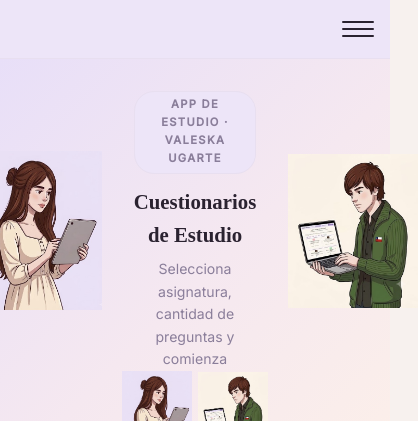
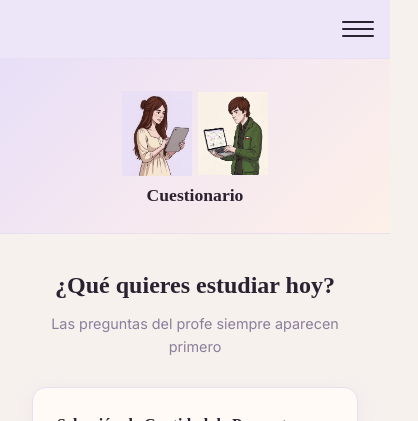
Before and after one commit to ValeskaUgarte/aa-cuestionarios-react, a React (Vite) app: page /cuestionarios in a window 390 px wide. Shown: the top 421 px of the page, 418 px wide, since content can reach past the window. Built offline with nearby package versions, Linux system fonts and the light colour scheme; no server answers.

Commit message:
responsivo

```diff
--- a/src/pages/cuestionario.jsx
+++ b/src/pages/cuestionario.jsx
@@ -65,7 +65,7 @@ export default function Cuestionario() {
       <Navbar />
       <header>
         {/* Versión escritorio/tablet: imágenes a los costados del texto */}
-        <div className="header-desktop" style={{ display: 'flex', alignItems: 'center', justifyContent: 'center', gap: '2rem' }}>
+        <div className="header-desktop">
           <img src="/img/app002.jpg" style={{ width: '130px', objectFit: 'contain' }} alt="estudiante" />
           <div>
             <div className="header-badge">App de Estudio · Valeska Ugarte</div>
```
